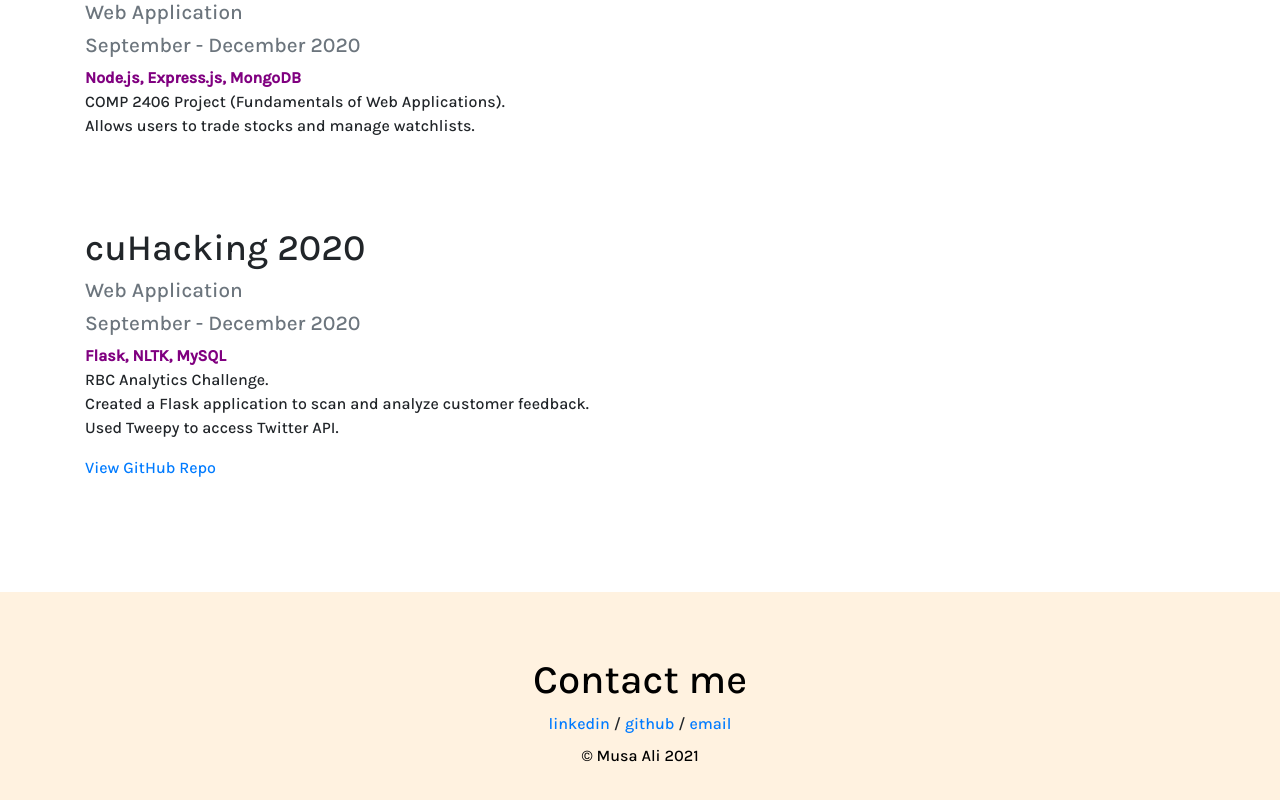
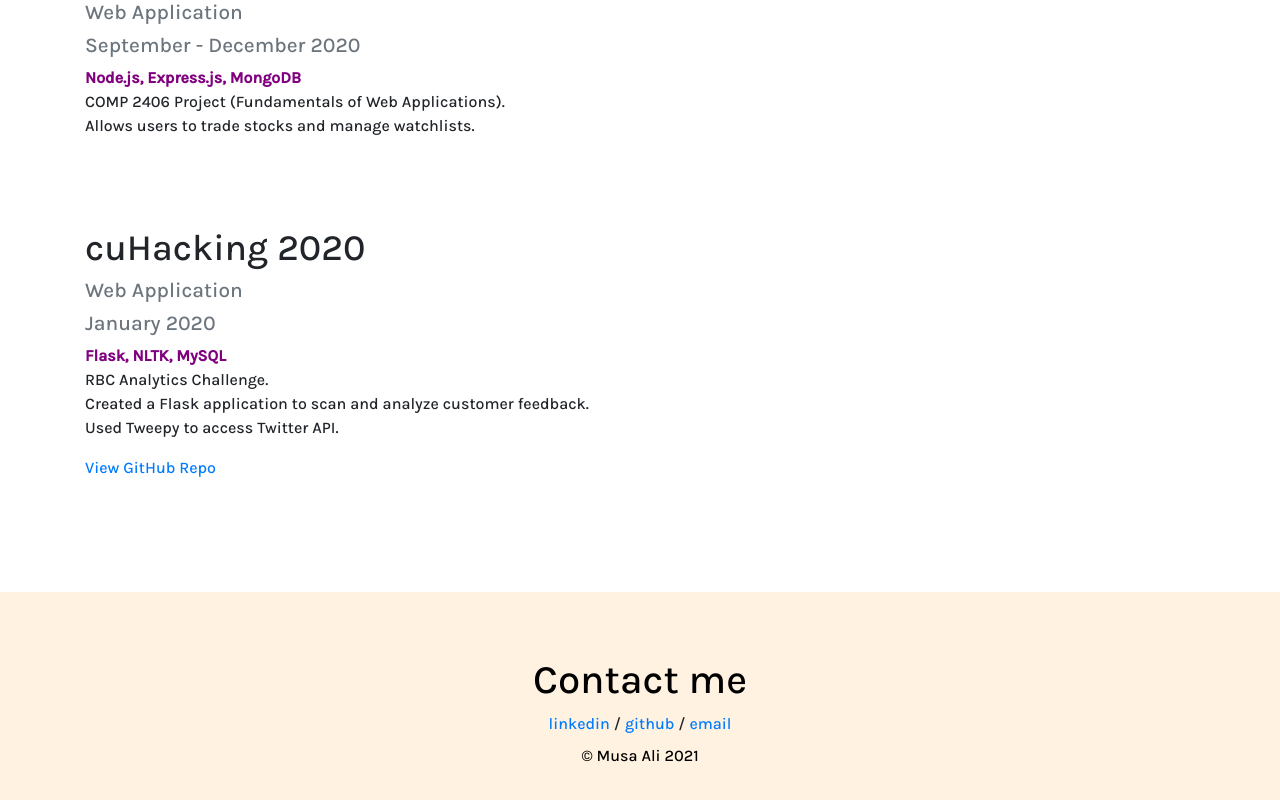
Before and after one commit to hellomusa/hellomusa.github.io, a React (Create React App) app: page / in a window 1280 px wide. Shown: the part 2582-3382 px from the top of the page. Built offline with nearby package versions, Linux system fonts and the light colour scheme; no server answers.

Commit message:
Update cuHacking project date

```diff
--- a/src/components/Projects.jsx
+++ b/src/components/Projects.jsx
@@ -54,7 +54,7 @@ const Projects = () => {
               Web Application
             </h4>
             <h4 className="text-muted job-subheading display-4">
-              September - December 2020
+              January 2020
             </h4>
             <strong style={{color: "purple"}}>Flask, NLTK, MySQL</strong>
             <p>
```
Also changed, not shown: 1 other file (tests, documents, lock files or other folders).
